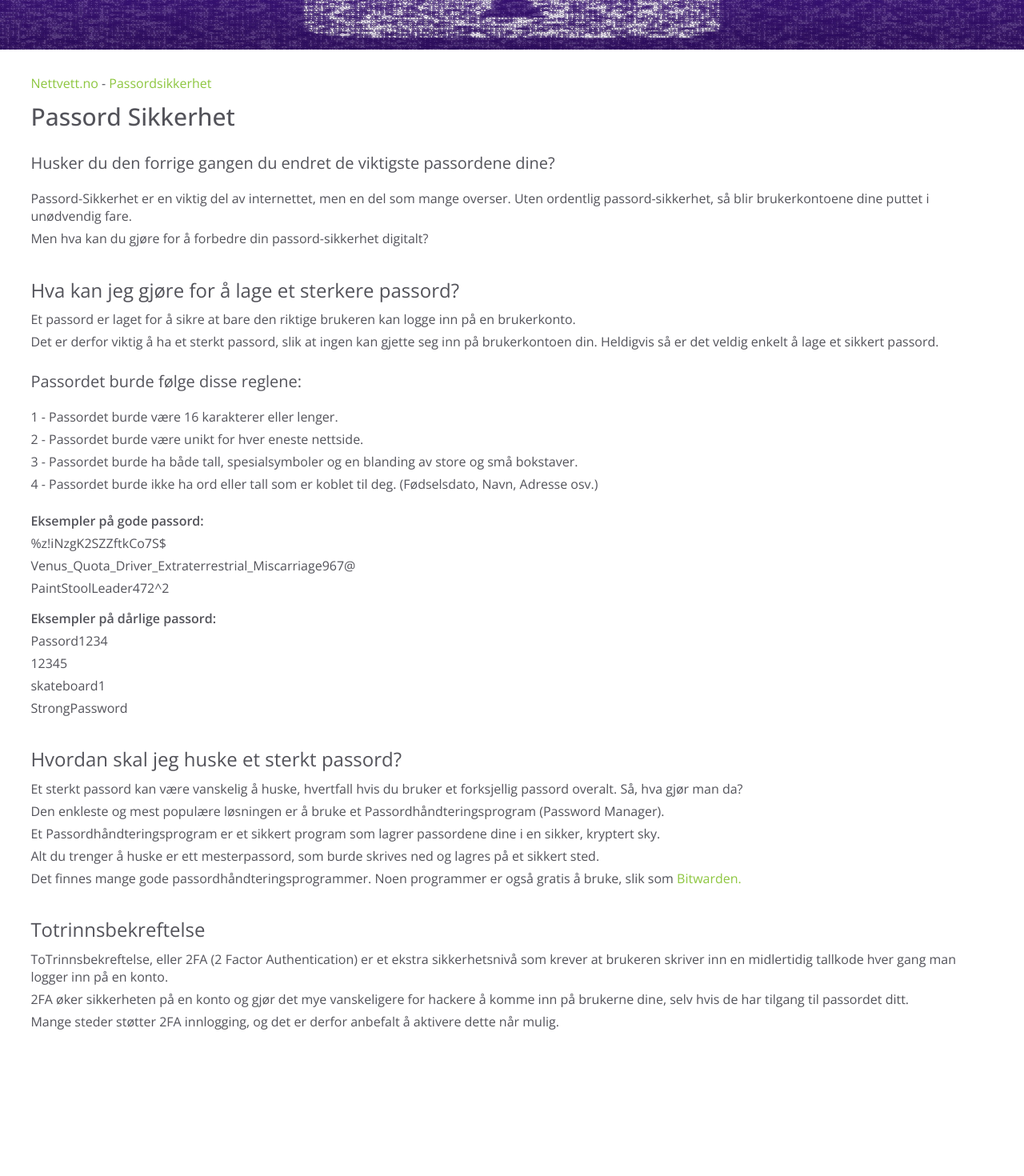
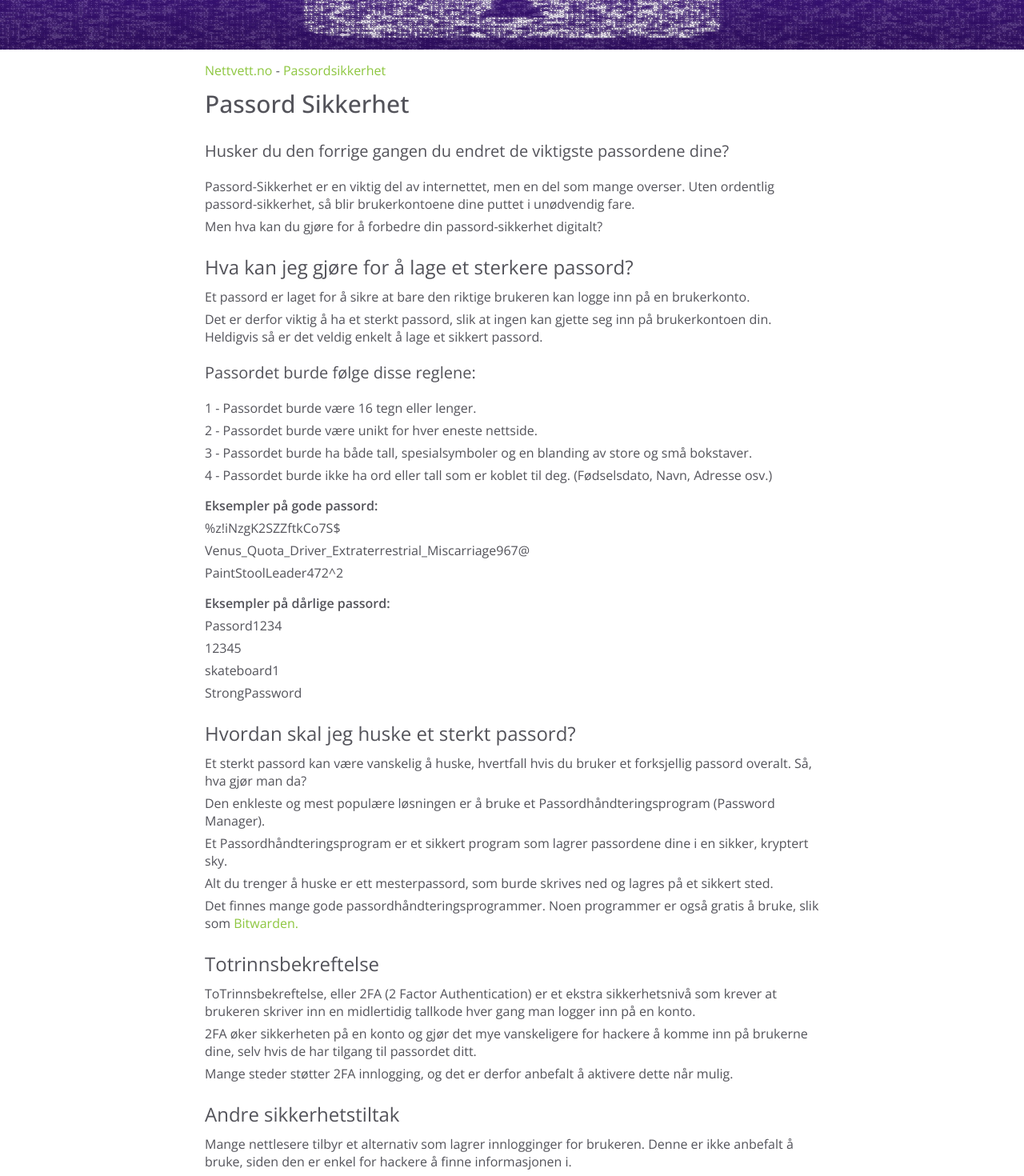
Before and after one commit to twomuchCatsriel/PasswordSafety, a React (Vite) app in the folder PasswordSafety/: page / in a window 1280 px wide. Shown: the part 240-1710 px from the top of the page at 80% size. Before the commit the page ends 1553 px from the top, so only its background shows below. Built offline with nearby package versions, Linux system fonts and the light colour scheme.

Commit message:
Center all Text, Reorganize Article

```diff
--- a/PasswordSafety/src/Article.jsx
+++ b/PasswordSafety/src/Article.jsx
@@ -9,7 +9,8 @@ import Bold from "./boldText";
 
 function Article(){
     return(
-        <section>
+        <div>
+            <section id="main">
                 <HeaderText name="Passord Sikkerhet"/>
 
                 <Highlight name="Husker du den forrige gangen du endret de viktigste passordene dine?"/>
@@ -25,7 +26,7 @@ function Article(){
 
                 <div className="Paragraphs">
                     <Highlight name="Passordet burde følge disse reglene:"></Highlight>
-                <Text txt="1 - Passordet burde være 16 karakterer eller lenger."></Text>
+                    <Text txt="1 - Passordet burde være 16 tegn eller lenger."></Text>
                     <Text txt="2 - Passordet burde være unikt for hver eneste nettside."></Text>
                     <Text txt="3 - Passordet burde ha både tall, spesialsymboler og en blanding av store og små bokstaver."></Text>
                     <Text txt="4 - Passordet burde ikke ha ord eller tall som er koblet til deg. (Fødselsdato, Navn, Adresse osv.)"></Text>
@@ -58,7 +59,12 @@ function Article(){
                 hver gang man logger inn på en konto."></Text>
                 <Text txt="2FA øker sikkerheten på en konto og gjør det mye vanskeligere for hackere å komme inn på brukerne dine, selv hvis de har tilgang til passordet ditt."></Text>
                 <Text txt="Mange steder støtter 2FA innlogging, og det er derfor anbefalt å aktivere dette når mulig."></Text>
+
+                <Subheader name="Andre sikkerhetstiltak"/>
+                <Text txt="Mange nettlesere tilbyr et alternativ som lagrer innlogginger for brukeren. Denne er ikke anbefalt å bruke,
+                siden den er enkel for hackere å finne informasjonen i."></Text>
             </section>
+        </div>
     )
 }
 export default Article;
--- a/PasswordSafety/src/index.css
+++ b/PasswordSafety/src/index.css
@@ -12,7 +12,9 @@ nav{
 }
 
 .defaultMargins{
-  margin: 2% 3%;
+  width: 60%;
+  margin: 0 auto;
+  margin-top: 10px;
 }
 
 nav ul{
@@ -84,6 +86,7 @@ nav ul{
   margin-top: 5px;
 }
 
+
 @media screen and (max-width: 480px) { /* Mobile Users */
   .subheaderText{
     margin-top: 10%;
```
Also changed, not shown: 1 other file (tests, documents, lock files or other folders). Lines whose indentation alone changed are shown as unchanged.
